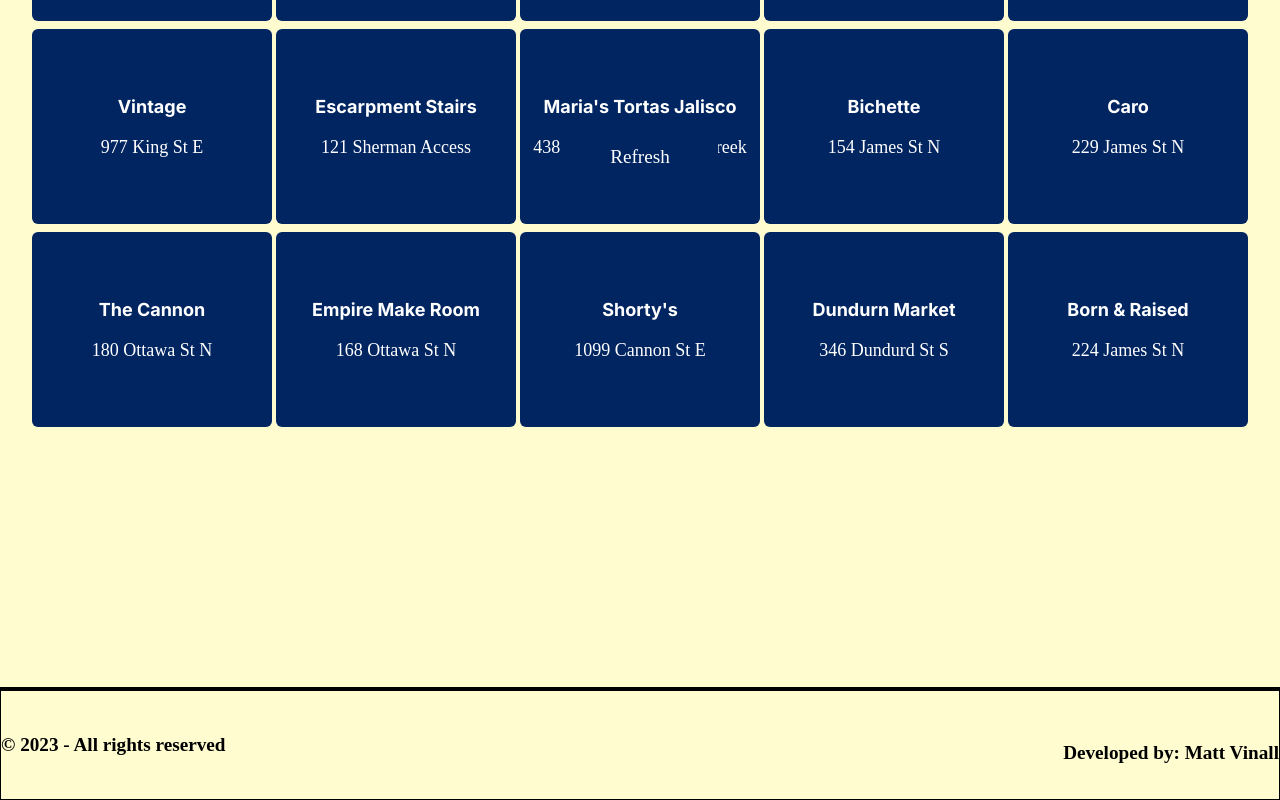
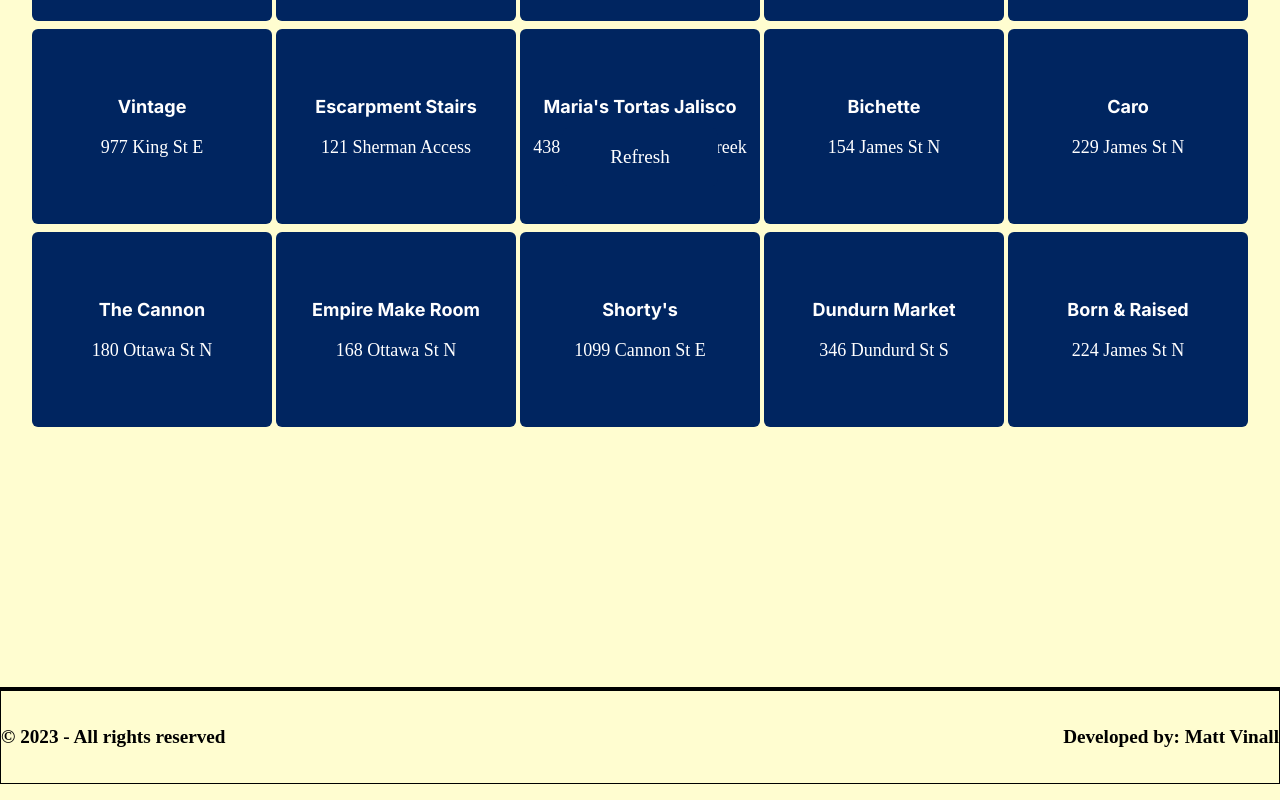
Before and after one commit to MattVinall/Hamilton-Bingo, a Next.js app: page / in a window 1280 px wide. Shown: the part 2188-2988 px from the top of the page. Built offline with nearby package versions, Linux system fonts and the light colour scheme.

Commit message:
footer margin top fix for desktop

```diff
--- a/app/components/Footer.tsx
+++ b/app/components/Footer.tsx
@@ -3,7 +3,7 @@ const Footer = () => {
         <footer className="border border-t-4 border-black 4px py-8">
             <div className="mx-4 md:container md:mx-auto flex flex-col md:flex-row items-center md:justify-between">
                 <p className="text-black font-bold">&copy; {new Date().getFullYear()} - All rights reserved</p>
-                <p className="text-black font-bold mt-4">Developed by: <a className="link" target="_blank" href="https://mattvinall.dev">Matt Vinall</a></p>
+                <p className="text-black font-bold mt-4 md:m-0">Developed by: <a className="link" target="_blank" href="https://mattvinall.dev">Matt Vinall</a></p>
             </div>
         </footer>
     )
```
